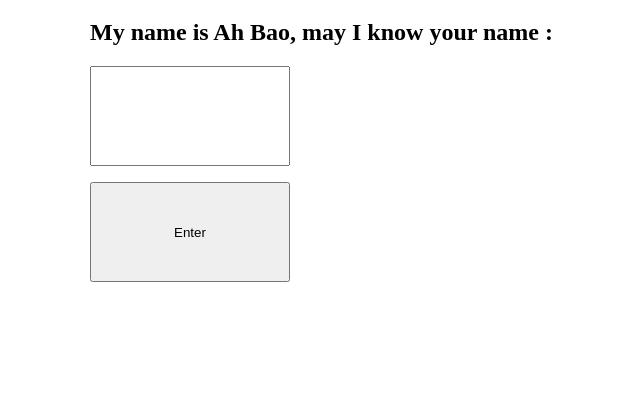
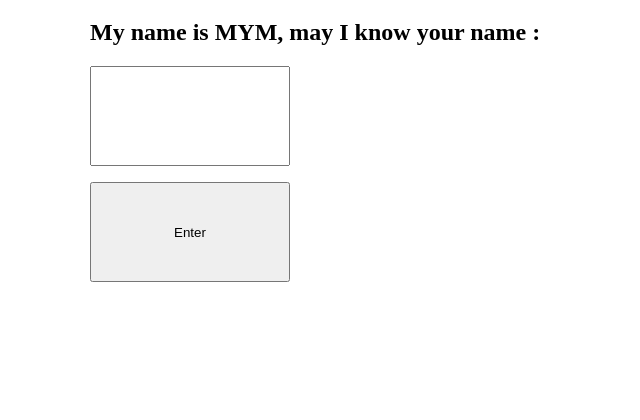
Before and after one commit to MAYIMENG/NTU-19, a Flask app: page / in a window 1280 px wide. Shown: the part 267-687 px from the top of the page, without its empty margins (234-874 px from the left). Run offline with Flask 3, Linux system fonts and the light colour scheme.

Commit message:
Update index.html

```diff
--- a/templates/index.html
+++ b/templates/index.html
@@ -10,7 +10,7 @@
 <p><img src="https://media.gettyimages.com/id/590050726/photo/singapore-glowing-at-night.jpg?b=1&s=170667a&w=0&k=20&c=w5yEh8EQI0Jn6Zci0-79wuChkF_OtyFIYnEdf3bhlqA="
   width="300" height="200"></p>
   <form action="/main" method="post">
-  <h2>My name is Ah Bao, may I know your name : </h2>
+  <h2>My name is MYM, may I know your name : </h2>
   <input type = "text" name="r" style="width:200px;height:100px;"></p>
   <input type = "submit" value="Enter" style="width:200px;height:100px;">
 </form>
```
